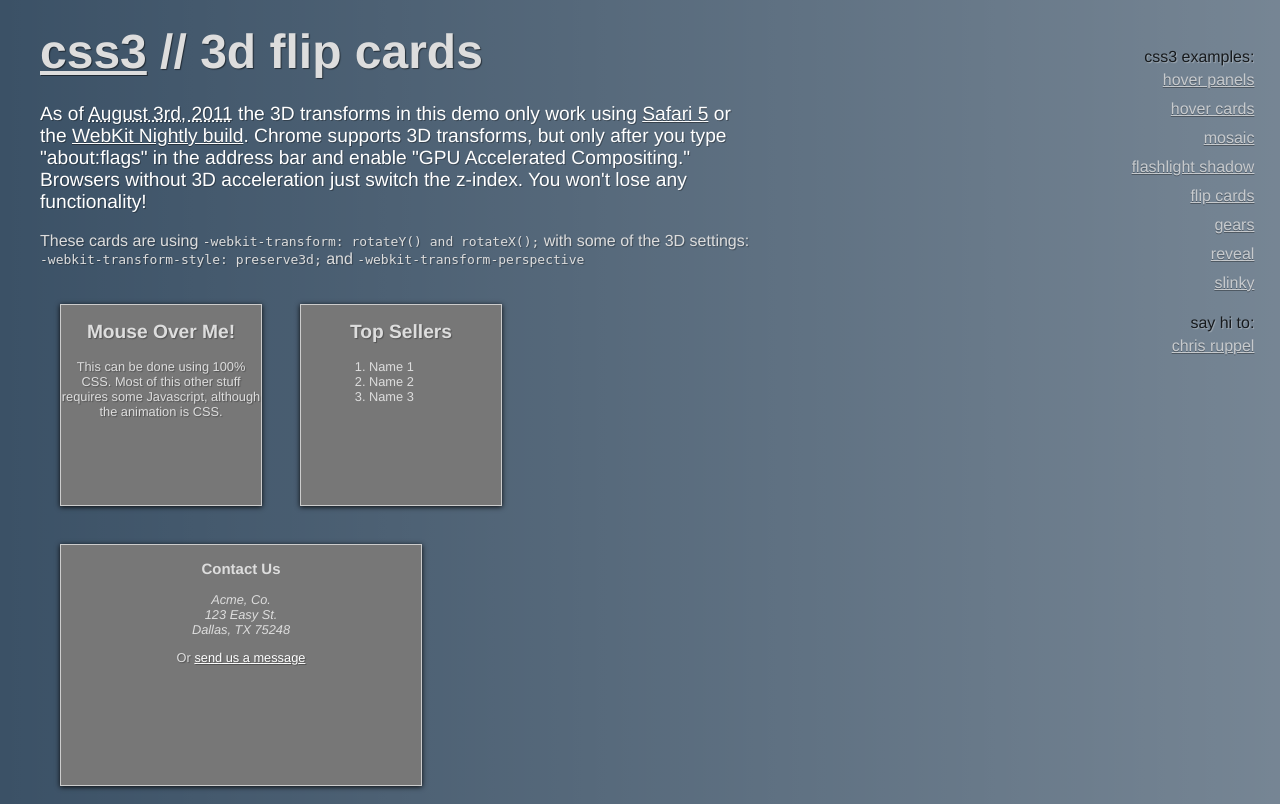
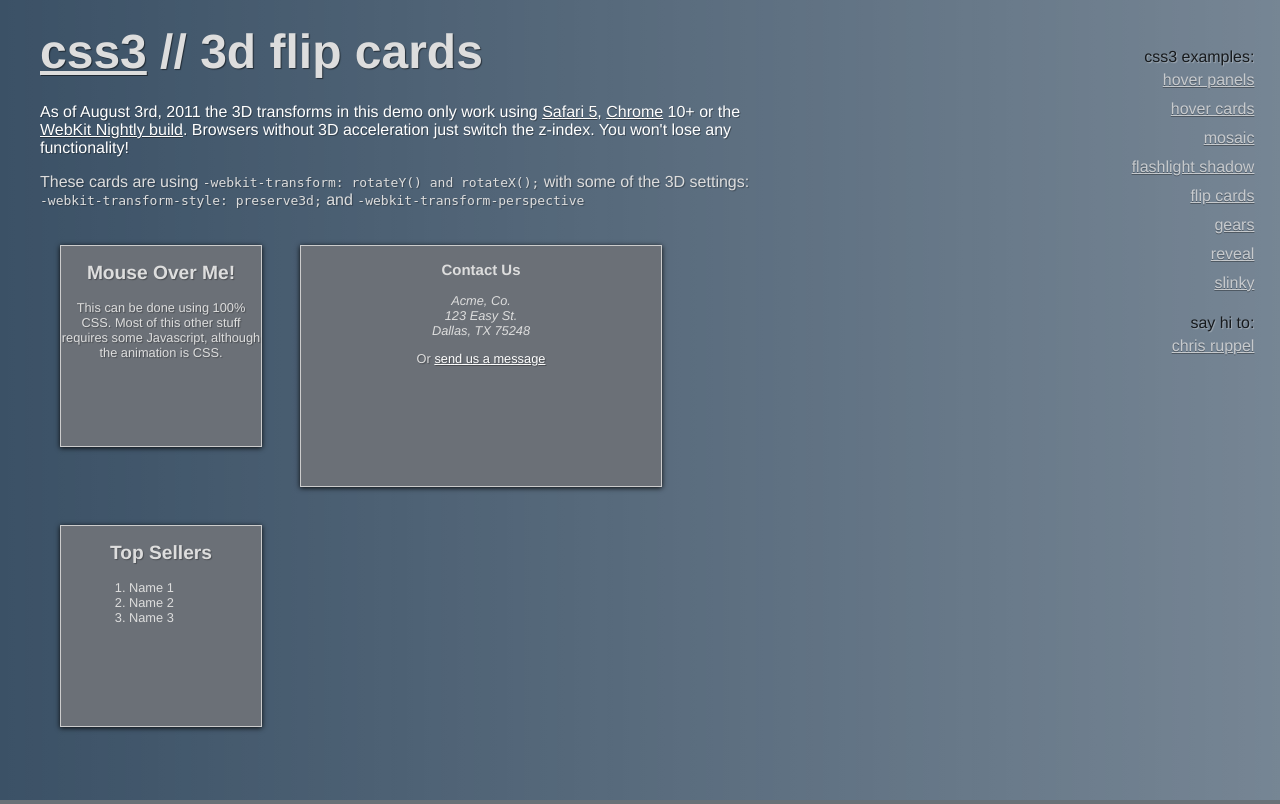
Before and after one commit to rupl/css3playground.com, a PHP site: page /flip-card.php in a window 1280 px wide. Run offline with PHP 8.4, Linux system fonts and the light colour scheme; some libraries are stand-ins or nearby versions.

Commit message:
Changed color and order of cards. Reduced size of intro copy.

```diff
--- a/flip-card.php
+++ b/flip-card.php
@@ -26,7 +26,7 @@ include('_header.php');
 			width: inherit;
 			height: inherit;
 			border: 1px solid #ccc;
-			background: #777;
+			background: #6b7077;
 			text-align: center;
 
 			-moz-box-shadow: 0 1px 5px rgba(0,0,0,0.9);
@@ -64,7 +64,7 @@ include('_header.php');
 			width: inherit;
 			height: inherit;
 			border: 1px solid #ccc;
-			background: #888;
+			background: #80868d;
 			text-shadow: 1px  1px 1px rgba(0,0,0,0.6);
 
 			-webkit-transform: rotateY(-180deg);
@@ -183,8 +183,8 @@ include('_header.php');
 
 	<h1><a href="http://css3playground.com">css3</a> // <?= $title ?></h1>
 	<p class="warning">
-		As of <abbr title="<?= date("Y-m-d") ?>"><?= date("F jS, Y") ?></abbr> the 3D transforms in this demo only work using <a href="http://www.apple.com/safari/">Safari 5</a> or the <a href="http://nightly.webkit.org/">WebKit Nightly build</a>.
-		Chrome supports 3D transforms, but only after you type "about:flags" in the address bar and enable "GPU Accelerated Compositing." Browsers without 3D acceleration just switch the z-index. You won't lose any functionality!
+		As of <?= date("F jS, Y") ?> the 3D transforms in this demo only work using <a href="http://www.apple.com/safari/">Safari 5</a>, <a href="http://www.google.com/chrome">Chrome</a> 10+ or the <a href="http://nightly.webkit.org/">WebKit Nightly build</a>.
+		Browsers without 3D acceleration just switch the z-index. You won't lose any functionality!
 	</p>
 
 	<p class="instructions">These cards are using <code>-webkit-transform: rotateY() and rotateX();</code> with some of the 3D settings: <code>-webkit-transform-style: preserve3d;</code> and <code>-webkit-transform-perspective</code> </p>
@@ -197,6 +197,30 @@ include('_header.php');
 		<div class="back">
 			<div class="pad">
 				<h2>check you on the flip side</h2>
+			</div>
+		</div>
+	</div>
+
+	<div class="contact panel" style="width: 360px; height: 240px; ">
+		<div class="front">
+			<h3>Contact Us</h3>
+			<address>
+				Acme, Co.<br />
+				123 Easy St.<br />
+				Dallas, TX 75248
+			</address>
+			<p>Or <a class="action" href="#form">send us a message</a>
+		</div>
+		<div class="back" id="contact">
+			<div class="pad">
+				<h3>Send us a Fake Message</h3>
+				<form action="###" method="post">
+					<p><label for="f-name">Name:</label><input id="f-name" name="f-name" type="text" /></p>
+					<p><label for="f-email">Email:</label><input id="f-email" name="f-email" type="text" /></p>
+					<p><label for="f-how">How did you find us?</label><select id="f-how" name="f-how"><option value="">- Pick an Option -</option><option value="internet">Internet</option></select></p>
+					<p><label for="f-msg">Message:</label><textarea id="f-msg" name="f-msg"></textarea></p>
+					<input type="submit" class="edit-submit" value="Fake Send Message" />
+				</form>
 			</div>
 		</div>
 	</div>
@@ -231,29 +255,6 @@ include('_header.php');
 			</div>
 		</div>
 	</div>
-	<div class="contact panel" style="width: 360px; height: 240px; ">
-		<div class="front">
-			<h3>Contact Us</h3>
-			<address>
-				Acme, Co.<br />
-				123 Easy St.<br />
-				Dallas, TX 75248
-			</address>
-			<p>Or <a class="action" href="#form">send us a message</a>
-		</div>
-		<div class="back" id="contact">
-			<div class="pad">
-				<h3>Send us a Fake Message</h3>
-				<form action="###" method="post">
-					<p><label for="f-name">Name:</label><input id="f-name" name="f-name" type="text" /></p>
-					<p><label for="f-email">Email:</label><input id="f-email" name="f-email" type="text" /></p>
-					<p><label for="f-how">How did you find us?</label><select id="f-how" name="f-how"><option value="">- Pick an Option -</option><option value="internet">Internet</option></select></p>
-					<p><label for="f-msg">Message:</label><textarea id="f-msg" name="f-msg"></textarea></p>
-					<input type="submit" class="edit-submit" value="Fake Send Message" />
-				</form>
-			</div>
-		</div>
-	</div>
 
 	<div class="click diagonal panel">
 		<div class="front">
--- a/main.css
+++ b/main.css
@@ -64,7 +64,7 @@ abbr {cursor:help; }
 #other ul li:hover a {background: rgba(0,0,0,0.7); border-color: rgba(255,255,255,.5); -webkit-transform: scale(1.05); text-decoration: none; }
 #other .credit {padding-top: 1em; }
 
-.warning {font-size:1.2em; color:#fff; text-shadow: 1px 1px 0 rgba(0,0,0,0.3); }
+.warning {color:#fff; text-shadow: 1px 1px 0 rgba(0,0,0,0.3); }
 .warning a {color:#fff; text-shadow: 0 1px 0 rgba(0,0,0,0.4); }
 
 code {white-space: nowrap; }
```
